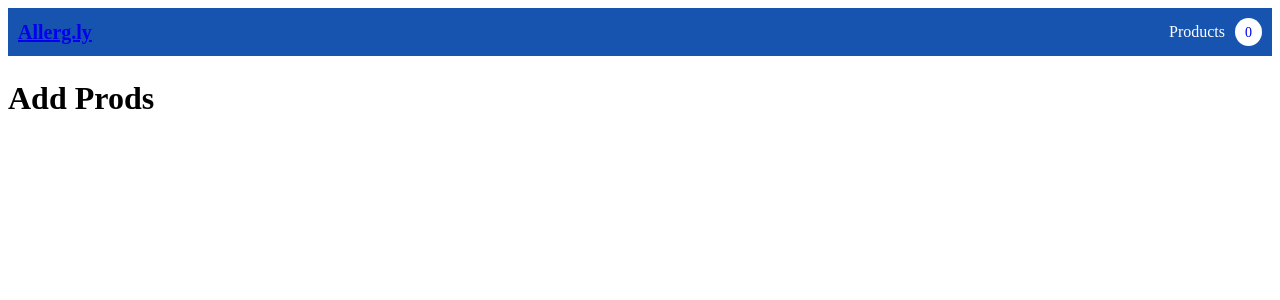
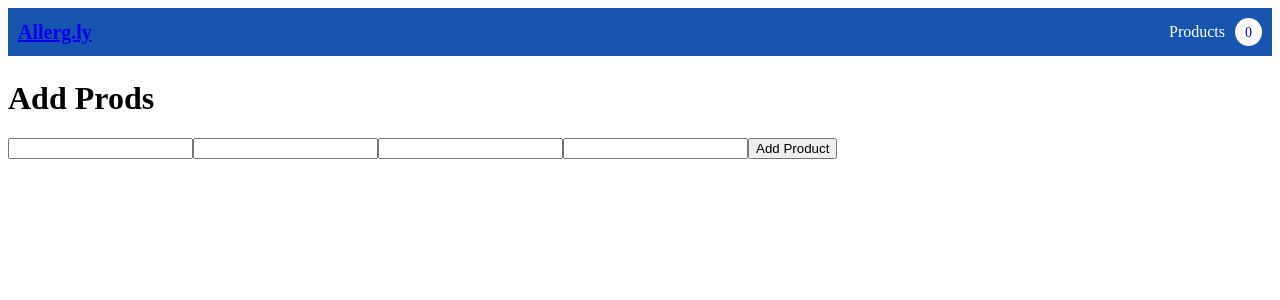
Before and after one commit to Greghi2000/shopping-cart-simulator, a React (Create React App) app in the folder client/: page /products/add-new-product in a window 1280 px wide. Shown: the top 300 px of the page. Built offline with nearby package versions, Linux system fonts and the light colour scheme.

Commit message:
Changed api descriptions and added api route to addProduct

```diff
--- a/client/src/App.js
+++ b/client/src/App.js
@@ -26,6 +26,7 @@ function App() {
 // In app is where we define all the routes. These routes defined in app are then looked
 // at by react in smaller pieces of the app. Since the route of where that route should go and what component to render
 // is defined here, it will now know when you click on anything that has that link where to send you and what to display
+
 //WHAT IS LEFT TO DO:
 //Add new product app
 //Edit quantity in cart
--- a/client/src/components/AddProduct.js
+++ b/client/src/components/AddProduct.js
@@ -1,7 +1,41 @@
+import { addProduct } from '../utils/api'
+import { setAddedProductData } from '../store/product'
+
 const AddProduct = () => {
+    const handleSubmit = (e) => {
+        e.preventDefault()
+        // setTimeout(() => {
+        //     navigate('/products') // If we pass -1 it would redirect back to the previous page, -2 would redirect 2 pages back
+        // }, 2000)
+        const form = e.target;
+        const productName = form.elements["product-name"].value;
+        const productPrice = form.elements["product-price"].value;
+        const productDescription = form.elements["product-description"].value;
+        const productImageUrl = form.elements["product-image-url"].value;
+        const addedProductData = {
+            "title": productName,
+            "price": productPrice,
+            "description": productDescription,
+            "ImageURL": productImageUrl
+        }
+        addProduct(addedProductData).then(() => {
+            // navigate('/products')
+        })
+        console.log(addedProductData)
+    }
+
+    setAddedProductData()
+
     return (
         <>
-            <h1>Add Prods</h1>
+        <h1>Add Prods</h1>
+        <form onSubmit={handleSubmit}>
+            <input type="text" name="product-name" id="" />
+            <input type="text" name="product-price" id="" />
+            <input type="text" name="product-description" id="" />
+            <input type="text" name="product-image-url" id="" />
+            <button type="submit">Add Product</button>
+        </form>
         </>
     );
 }
--- a/client/src/store/product.js
+++ b/client/src/store/product.js
@@ -3,6 +3,7 @@ const { createSlice } = require("@reduxjs/toolkit")
 const initialState = {
     items: [],
     isLoaded: false,
+    addedProductData: {}
 }
 
 const productSlice = createSlice({
@@ -14,10 +15,13 @@ const productSlice = createSlice({
         state.items = action.payload;
         state.isLoaded = true;
       },
+      setAddedProductData: (state, action) => {
+        state.addedProductData = action.payload
+      }
     },
 })
 
 console.log(productSlice)
 
-export const { setProducts } = productSlice.actions;
+export const { setProducts, setAddedProductData } = productSlice.actions;
 export default productSlice.reducer
--- a/client/src/utils/api.js
+++ b/client/src/utils/api.js
@@ -23,7 +23,7 @@ export const getProductById = async (id) => {
 // Add product
 export const addProduct = async (productData) => {
     try {
-        const response = await fetch('http://localhost:3000/api/products', {
+        const response = await fetch('http://localhost:3000/api/products/add', {
             method: 'POST',
             headers: {
             'Content-Type': 'application/json'
```
Also changed, not shown: 1 other file (tests, documents, lock files or other folders).
